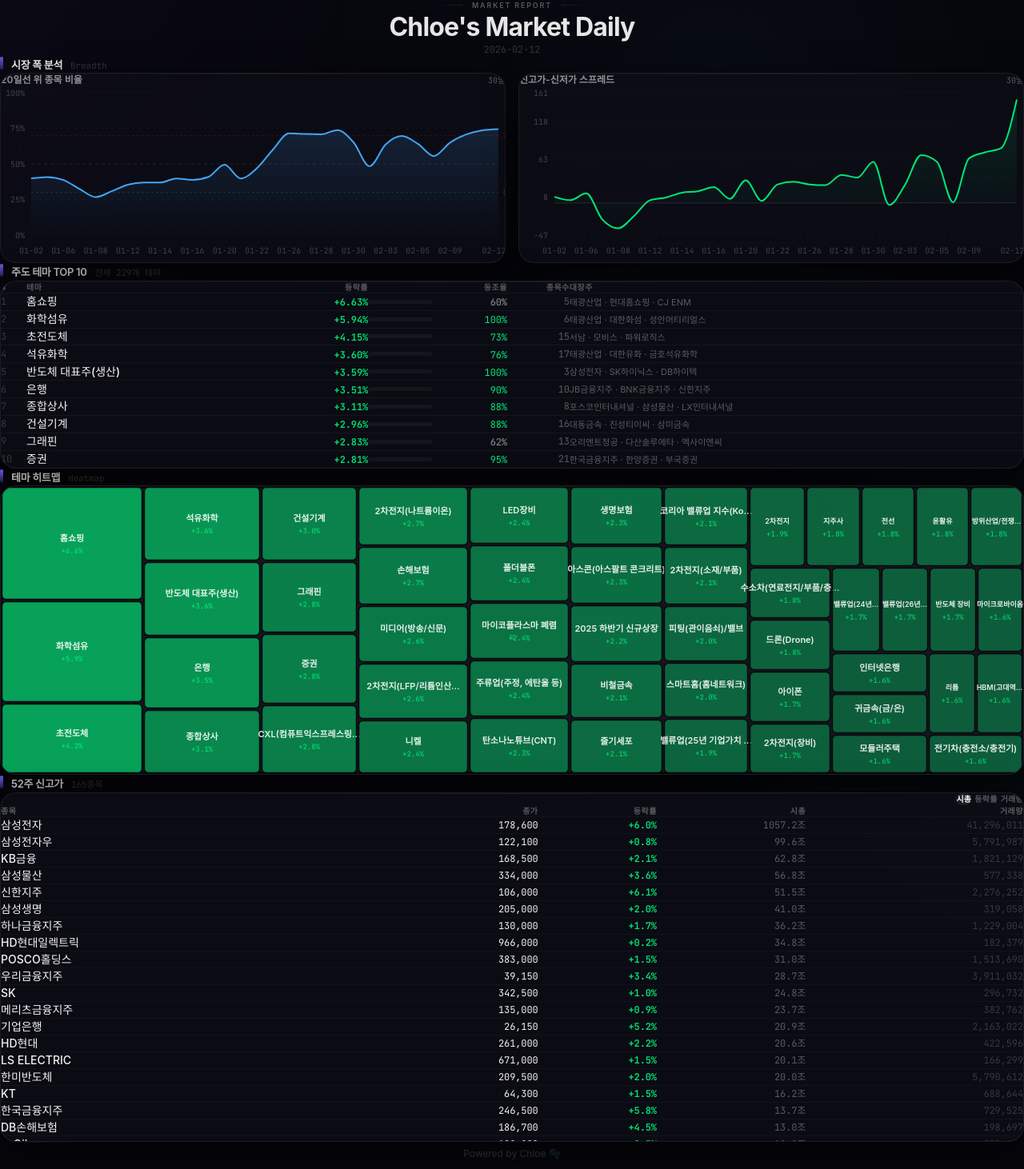
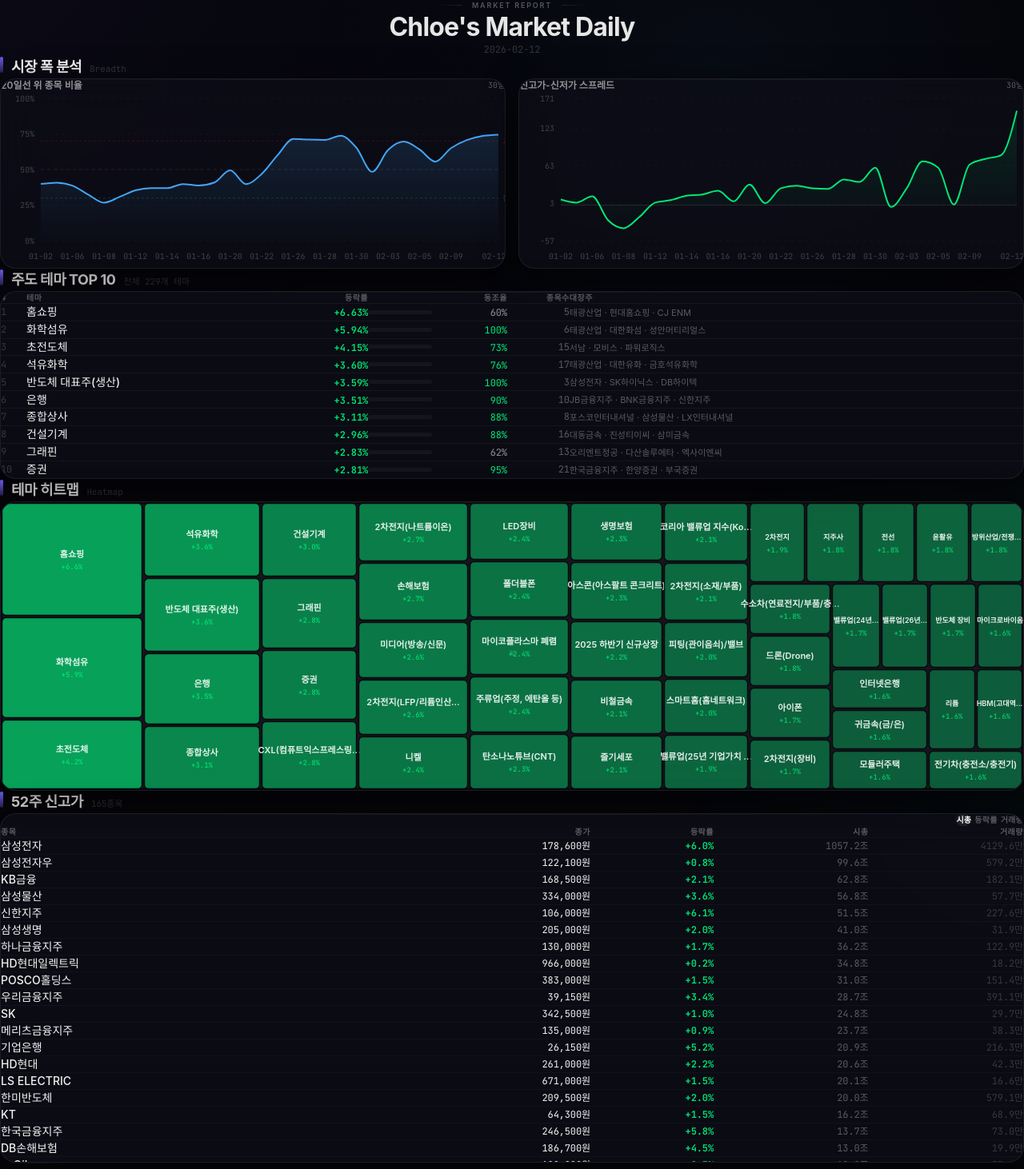
Before and after one commit to chloeconciergetc-code/chloes-market-daily, a React (Vite) app: page / in a window 1280 px wide. Shown: the top 1462 px of the page at 80% size. Built offline with nearby package versions, Linux system fonts and the light colour scheme; a web font is replaced by a local one.

Commit message:
fix: analyst review - breadth margins, heatmap colors, font hierarchy, volume formatting, Y-axis scale

```diff
--- a/src/components/level2/BreadthChart.tsx
+++ b/src/components/level2/BreadthChart.tsx
@@ -27,7 +27,7 @@ export function BreadthSection({ data }: { data: BreadthDay[] }) {
           </div>
           <div className="w-full" style={{ height: 220 }}>
             <ResponsiveContainer width="100%" height="100%">
-              <AreaChart data={data} margin={{ top: 8, right: 8, bottom: 4, left: 0 }}>
+              <AreaChart data={data} margin={{ top: 8, right: 8, bottom: 4, left: 4 }}>
                 <defs>
                   <linearGradient id="breadthGrad" x1="0" y1="0" x2="0" y2="1">
                     <stop offset="0%" stopColor="#42a5f5" stopOpacity={0.25} />
@@ -36,7 +36,7 @@ export function BreadthSection({ data }: { data: BreadthDay[] }) {
                 </defs>
                 <CartesianGrid strokeDasharray="3 6" stroke="rgba(255,255,255,0.03)" vertical={false} />
                 <XAxis dataKey="date" tickFormatter={d => d.slice(5)} tick={tickStyle} axisLine={false} tickLine={false} interval="preserveStartEnd" dy={8} />
-                <YAxis domain={[0, 100]} tick={tickStyle} axisLine={false} tickLine={false} tickFormatter={v => `${v}%`} width={38} />
+                <YAxis domain={[0, 100]} tick={tickStyle} axisLine={false} tickLine={false} tickFormatter={v => `${v}%`} width={46} />
                 <ReferenceLine y={50} stroke="rgba(255,255,255,0.08)" strokeDasharray="4 4" />
                 <ReferenceLine y={70} stroke="rgba(255,23,68,0.2)" strokeDasharray="3 3" label={{ value: '과열', position: 'right', fill: 'rgba(255,23,68,0.35)', fontSize: 9 }} />
                 <ReferenceLine y={30} stroke="rgba(0,230,118,0.2)" strokeDasharray="3 3" label={{ value: '침체', position: 'right', fill: 'rgba(0,230,118,0.35)', fontSize: 9 }} />
@@ -54,7 +54,7 @@ export function BreadthSection({ data }: { data: BreadthDay[] }) {
           </div>
           <div className="w-full" style={{ height: 220 }}>
             <ResponsiveContainer width="100%" height="100%">
-              <AreaChart data={data} margin={{ top: 8, right: 8, bottom: 4, left: 0 }}>
+              <AreaChart data={data} margin={{ top: 8, right: 8, bottom: 4, left: 4 }}>
                 <defs>
                   <linearGradient id="spreadGrad" x1="0" y1="0" x2="0" y2="1">
                     <stop offset="0%" stopColor="#00e676" stopOpacity={0.2} />
@@ -63,7 +63,7 @@ export function BreadthSection({ data }: { data: BreadthDay[] }) {
                 </defs>
                 <CartesianGrid strokeDasharray="3 6" stroke="rgba(255,255,255,0.03)" vertical={false} />
                 <XAxis dataKey="date" tickFormatter={d => d.slice(5)} tick={tickStyle} axisLine={false} tickLine={false} interval="preserveStartEnd" dy={8} />
-                <YAxis tick={tickStyle} axisLine={false} tickLine={false} width={44} domain={['dataMin - 10', 'dataMax + 10']} />
+                <YAxis tick={tickStyle} axisLine={false} tickLine={false} width={48} domain={[(min: number) => Math.floor(min - 20), (max: number) => Math.ceil(max + 20)]} />
                 <ReferenceLine y={0} stroke="rgba(255,255,255,0.1)" />
                 <Tooltip contentStyle={chartTooltipStyle} cursor={{ stroke: 'rgba(255,255,255,0.08)' }} />
                 <Area type="monotone" dataKey="spread" stroke="#00e676" fill="url(#spreadGrad)" strokeWidth={2} name="스프레드" dot={false} />
--- a/src/components/level3/NewHighTable.tsx
+++ b/src/components/level3/NewHighTable.tsx
@@ -2,7 +2,7 @@ import { useState } from 'react'
 import { motion } from 'framer-motion'
 import { GlassCard } from '../ui/GlassCard'
 import { SectionHeader } from '../ui/SectionHeader'
-import { fmtNum, fmtMarketCap } from '../../lib/format'
+import { fmtNum, fmtMarketCap, fmtVolume } from '../../lib/format'
 import type { ScannerStock } from '../../types/market'
 
 const sortLabels = { marketCap: '시총', changePct: '등락률', volume: '거래량' } as const
@@ -58,7 +58,7 @@ export function NewHighTable({ data }: { data: ScannerStock[] }) {
                       <span className="text-[9px] text-[var(--text-muted)] font-mono opacity-0 group-hover:opacity-100 transition-opacity">{s.ticker}</span>
                     </div>
                   </td>
-                  <td className="py-3 text-right font-mono text-xs">{fmtNum(s.close)}</td>
+                  <td className="py-3 text-right font-mono text-xs">{fmtNum(s.close)}원</td>
                   <td className={`py-3 text-right font-mono text-xs font-semibold ${s.changePct >= 0 ? 'text-[var(--color-up)]' : 'text-[var(--color-down)]'}`}>
                     {s.changePct > 0 ? '+' : ''}{s.changePct.toFixed(1)}%
                   </td>
@@ -66,7 +66,7 @@ export function NewHighTable({ data }: { data: ScannerStock[] }) {
                     {fmtMarketCap(s.marketCap)}
                   </td>
                   <td className="py-3 text-right text-[var(--text-muted)] font-mono text-xs pr-5 hidden lg:table-cell">
-                    {fmtNum(s.volume)}
+                    {fmtVolume(s.volume)}
                   </td>
                 </motion.tr>
               ))}
--- a/src/components/ui/SectionHeader.tsx
+++ b/src/components/ui/SectionHeader.tsx
@@ -10,8 +10,8 @@ export function SectionHeader({ icon, title, subtitle, delay = 0 }: {
       transition={{ duration: 0.4, delay }}
       className="flex items-baseline gap-2.5 mb-5"
     >
-      <div className="w-1 h-4 rounded-full bg-gradient-to-b from-[var(--color-accent)] to-[var(--color-accent)]/30 translate-y-[1px]" />
-      <h2 className="text-[13px] font-semibold text-[var(--text-primary)] tracking-tight">{title}</h2>
+      <div className="w-1 h-5 rounded-full bg-gradient-to-b from-[var(--color-accent)] to-[var(--color-accent)]/30 translate-y-[1px]" />
+      <h2 className="text-lg font-bold text-[var(--text-primary)] tracking-tight">{title}</h2>
       {subtitle && <span className="text-[11px] text-[var(--text-muted)] font-mono">{subtitle}</span>}
     </motion.div>
   )
```
